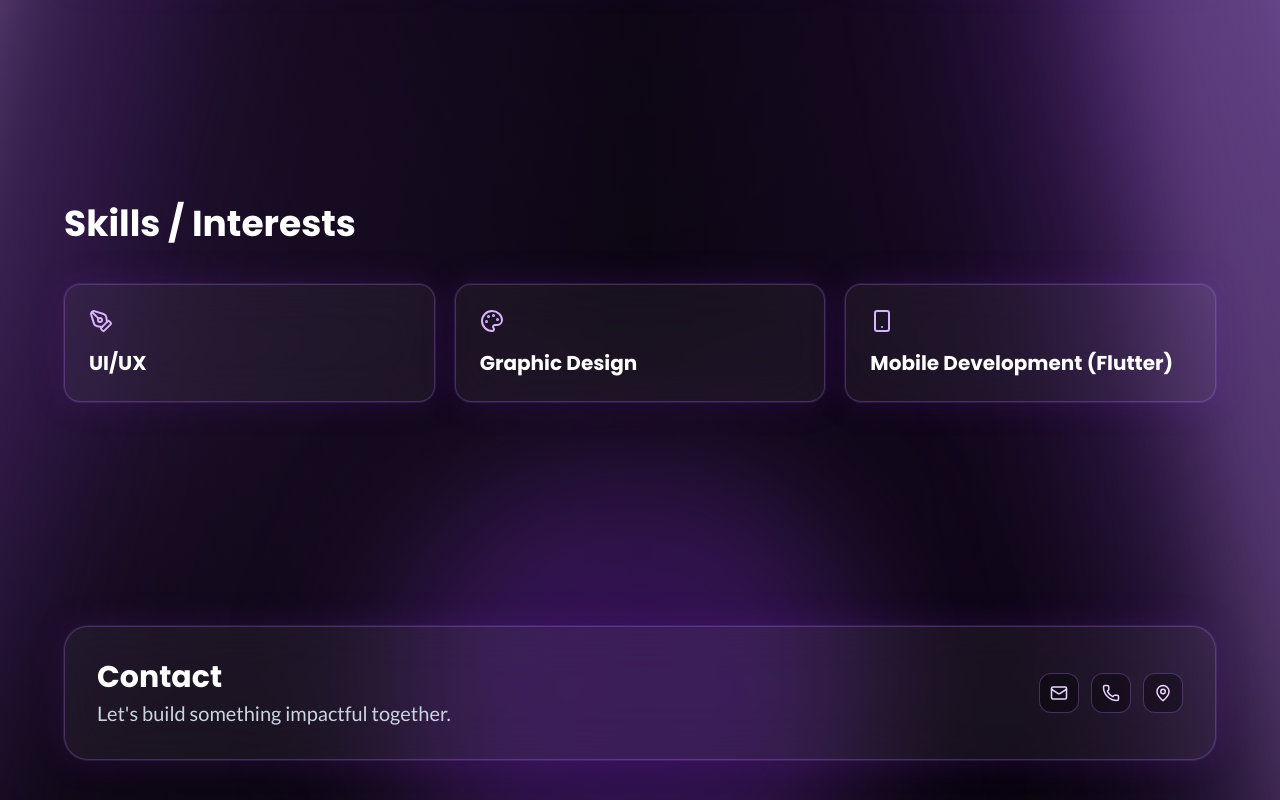
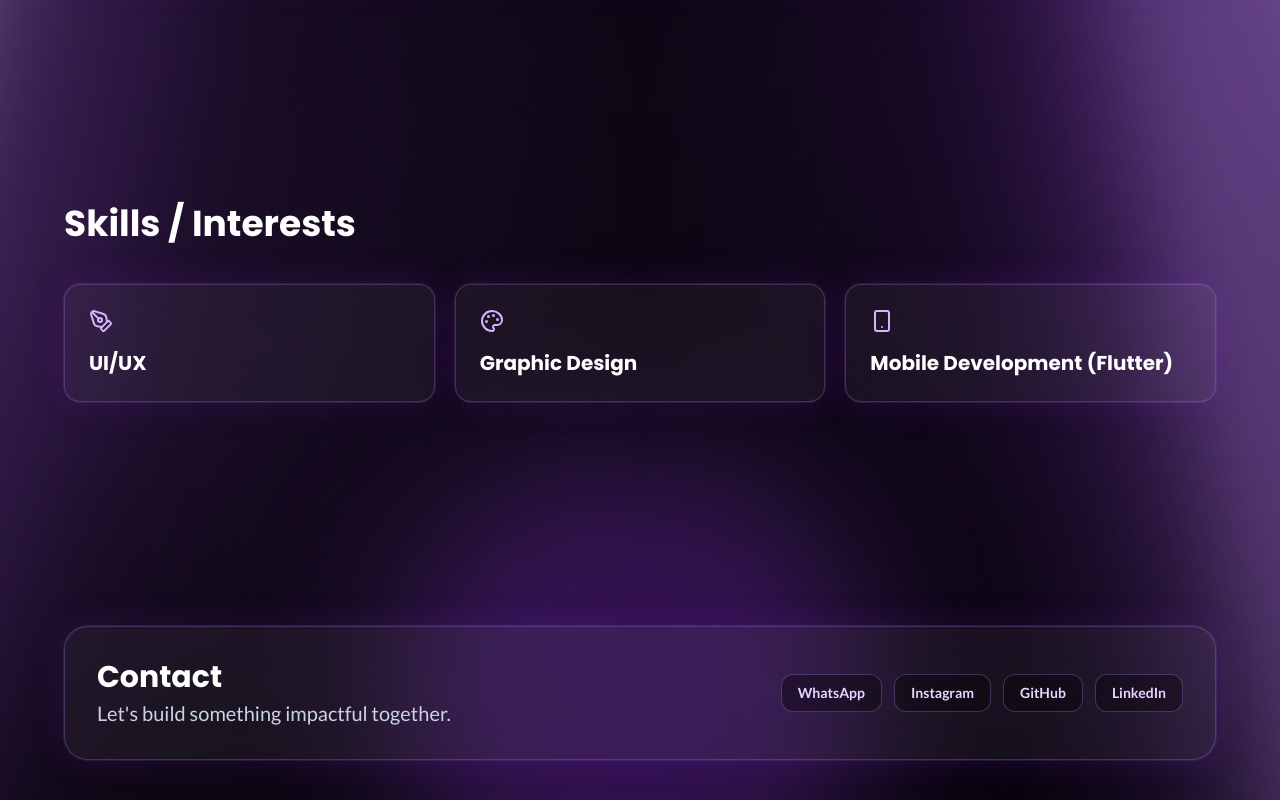
Before and after one commit to byhaqii/My-Porto, a React (Vite) app: page / in a window 1280 px wide. Shown: the part 1984-2784 px from the top of the page. Built offline with nearby package versions, Linux system fonts and the light colour scheme.

Commit message:
add detail contact me

```diff
--- a/src/components/Footer.jsx
+++ b/src/components/Footer.jsx
@@ -1,4 +1,3 @@
-import { Mail, Phone, MapPin } from 'lucide-react'
 import { motion } from 'framer-motion'
 
 function Footer() {
@@ -16,15 +15,42 @@ function Footer() {
           <p className="mt-1 text-lg text-slate-300 md:text-xl">Let&apos;s build something impactful together.</p>
         </div>
 
-        <div className="flex items-center gap-3">
-          <a href="#" aria-label="Email" className="icon-button">
-            <Mail size={18} />
+        <div className="flex flex-wrap items-center gap-3">
+          <a
+            href="https://wa.me/6282228472871"
+            target="_blank"
+            rel="noreferrer"
+            aria-label="WhatsApp"
+            className="icon-button px-4 py-2 text-sm font-semibold"
+          >
+            WhatsApp
           </a>
-          <a href="#" aria-label="Phone" className="icon-button">
-            <Phone size={18} />
+          <a
+            href="https://www.instagram.com/byhaqii__/"
+            target="_blank"
+            rel="noreferrer"
+            aria-label="Instagram"
+            className="icon-button px-4 py-2 text-sm font-semibold"
+          >
+            Instagram
           </a>
-          <a href="#" aria-label="Location" className="icon-button">
-            <MapPin size={18} />
+          <a
+            href="https://github.com/byhaqii"
+            target="_blank"
+            rel="noreferrer"
+            aria-label="GitHub"
+            className="icon-button px-4 py-2 text-sm font-semibold"
+          >
+            GitHub
+          </a>
+          <a
+            href="https://www.linkedin.com/in/muhammad-rizal-al-baihaqi-7b28a3336/"
+            target="_blank"
+            rel="noreferrer"
+            aria-label="LinkedIn"
+            className="icon-button px-4 py-2 text-sm font-semibold"
+          >
+            LinkedIn
           </a>
         </div>
       </motion.div>
```
